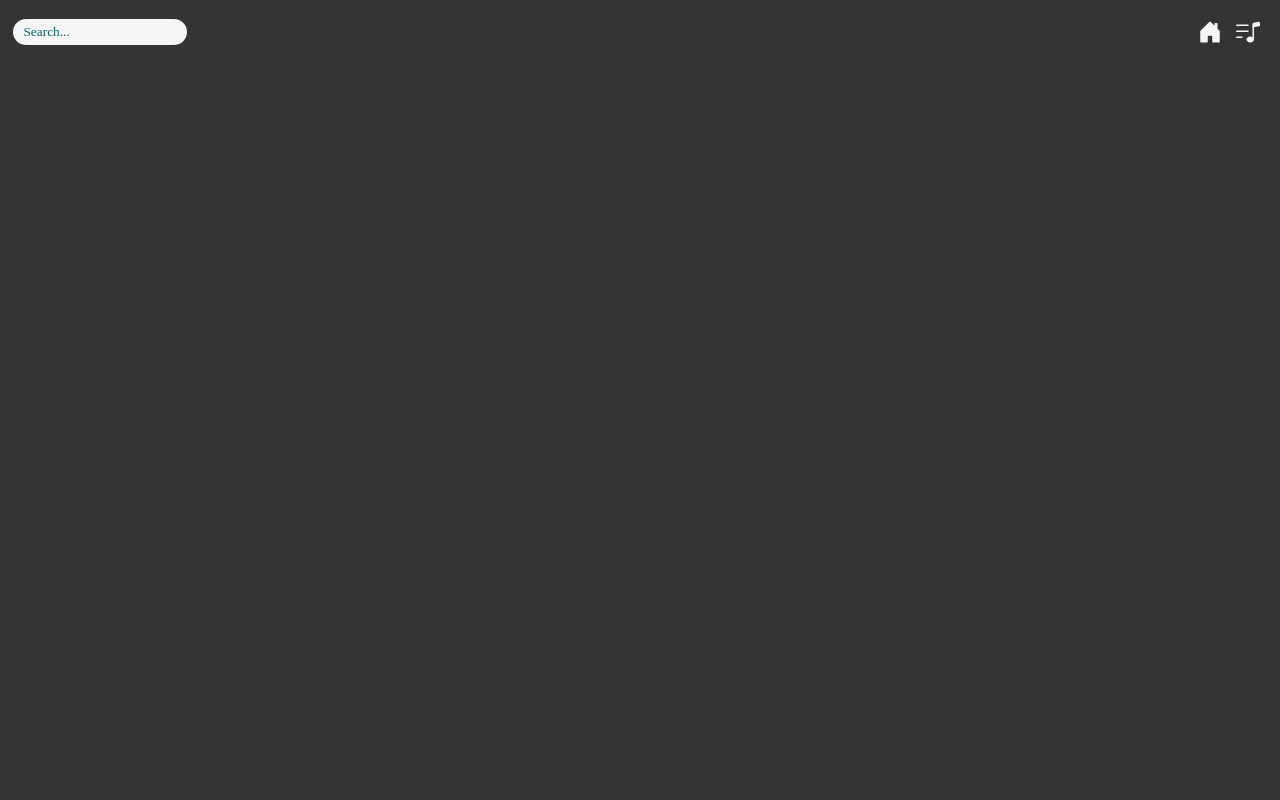
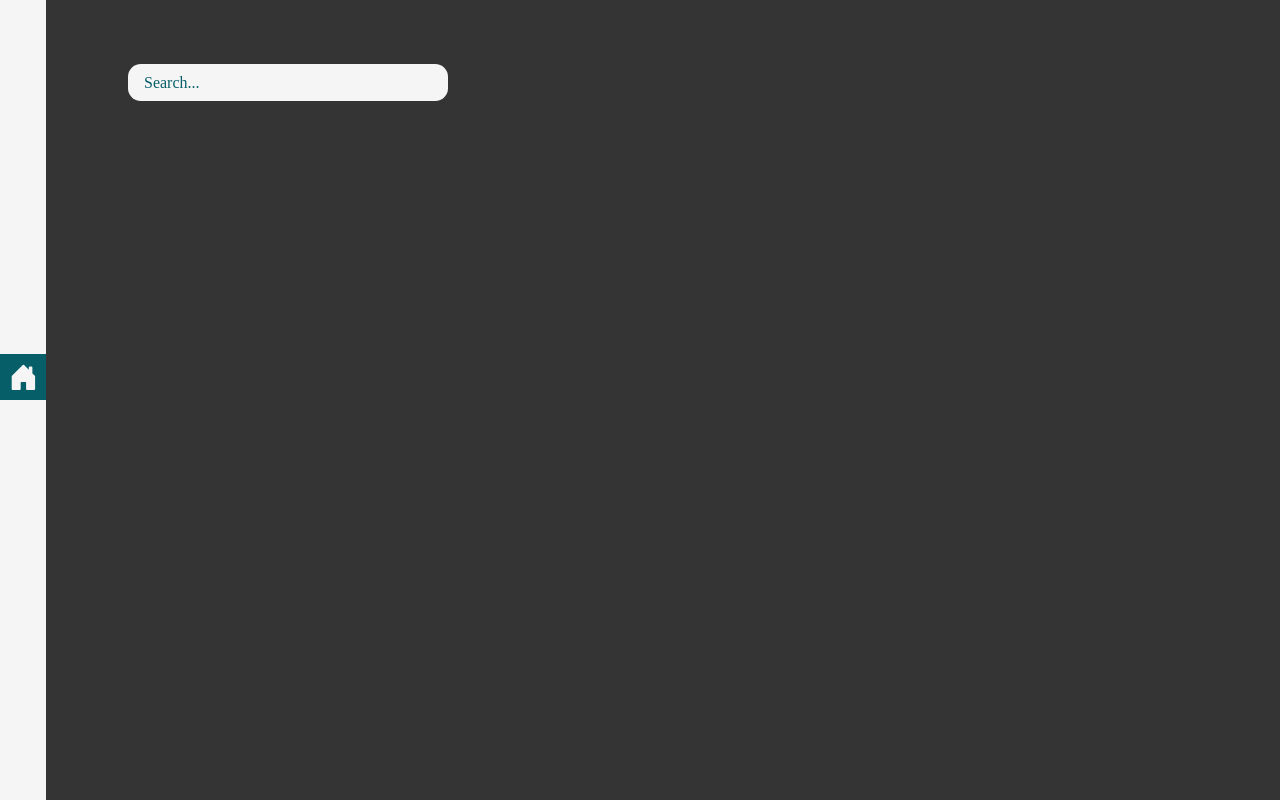
Before and after one commit to williamnw03/music-player-web, a React (Create React App) app: page / in a window 1280 px wide. Built offline with nearby package versions, Linux system fonts and the light colour scheme.

Commit message:
Finished Navbar

```diff
--- a/src/components/Nav/Nav.css
+++ b/src/components/Nav/Nav.css
@@ -1,4 +1,10 @@
 @import url("../../index.css");
+
+:root {
+    --space-sidebar-768: 18.5vw;
+    --space-sidebar-1280: 10vw;
+}
+
 
 div.nav-padding{
     padding: 0.8em;
@@ -14,7 +20,7 @@ nav.navbar{
 
 /* Search Bar */
 nav.navbar div.searchbar-section input.searchbar{
-    border-radius: 2em;
+    border-radius: 0.8em;
     border: none;
 
     padding: 0.4em;
@@ -37,7 +43,7 @@ nav.navbar div.navigation-section ul{
 
     list-style-type: none;
 
-    font-size: 1.5em;
+    font-size: 1.8em;
     line-height: 0;
 }
 
@@ -48,3 +54,147 @@ nav.navbar div.navigation-section ul li a{
 
     padding: 0.3em;
 }
+
+nav.navbar div.navigation-section ul li a:hover{
+    opacity: 0.8;
+}
+
+@media all and (min-width: 320px) {
+
+    div.nav-padding{
+        padding: 0.8em 2em;
+    }
+
+    /* Search Bar */
+    nav.navbar div.searchbar-section input.searchbar{
+        width: 90%;
+    }
+}
+
+@media all and (min-width: 375px) {
+
+    /* Search Bar */
+    nav.navbar div.searchbar-section input.searchbar{
+        padding: 0.6em;
+        font-size: 1em;
+    }
+
+}
+
+@media all and (min-width: 390px) {
+
+    div.nav-padding{
+        padding: 1.8em 2.4em;
+    }
+
+    /* Search Bar */
+    nav.navbar div.searchbar-section input.searchbar{
+        padding: 0.6em;
+        font-size: 1em;
+    }
+
+    /* Navigation */
+    nav.navbar div.navigation-section ul{
+        font-size: 2.2em;
+    }
+}
+
+@media all and (min-width: 540px) {
+
+    /* Search Bar */
+    nav.navbar div.searchbar-section input.searchbar{
+        width: 100%;
+    }
+}
+
+@media all and (min-width: 768px) {
+    div.nav-padding{
+        padding: 0;
+        margin-top: 4em;
+    }
+
+    nav.navbar{
+        flex-direction: row-reverse;
+        justify-content: start;
+    }
+
+    /* Search Bar */
+    nav.navbar div.searchbar-section {
+        margin-left: var(--space-sidebar-768);
+    }
+
+    nav.navbar div.searchbar-section input.searchbar{
+        width: 20em;
+    }
+
+    /* Navigation */
+    nav.navbar div.navigation-section{
+        display: flex;
+        align-items: center;
+        justify-content: center;
+
+        position: fixed;
+        top: 0;
+
+        height: 100vh;
+
+        background-color: var(--white);
+    }
+
+    nav.navbar div.navigation-section ul{
+        flex-direction: column;
+
+        position: relative;
+    }
+
+    nav.navbar div.navigation-section ul::before{
+        content: "";
+        display: block;
+        position: absolute;
+        top: 0;
+        left: 0;
+
+        background-color: var(--green-dark);
+        width: 100%;
+        height: 50%;
+
+        transition: all 0.3s;
+    }
+
+    nav.navbar div.navigation-section ul li a{
+        position: relative;
+        color: var(--green-dark);
+
+        transition: all 0.3s;
+    }
+
+    nav.navbar div.navigation-section ul li a:hover{
+        opacity: 1;
+    }
+
+    nav.navbar div.navigation-section ul li.home-button a{
+        color: var(--white);
+    }
+
+    /* Animation for Sidebar */
+    nav.navbar div.navigation-section ul.sidebar-active-playlist::before{
+        top: 50%;
+    }
+
+    nav.navbar div.navigation-section ul.sidebar-active-playlist li.playlist-button a{
+        color: var(--white);
+    }
+
+    nav.navbar div.navigation-section ul.sidebar-active-playlist li.home-button a{
+        color: var(--green-dark);
+    }
+
+}
+
+@media all and (min-width: 1280px){
+    /* Search Bar */
+    nav.navbar div.searchbar-section {
+        margin-left: var(--space-sidebar-1280);
+    }
+
+}
--- a/src/components/Nav/Nav.js
+++ b/src/components/Nav/Nav.js
@@ -1,3 +1,5 @@
+import { useState } from "react"
+
 // Import Components
 import ListMusic from "../ListMusic/ListMusic.js"
 
@@ -11,6 +13,10 @@ import "./Nav.css"
 
 
 function Nav() {
+    const [activePlaylist, setActivePlaylist] = useState(false)
+
+    // Sidebar Active Page
+    const sidebarClick = () => setActivePlaylist(prev => !prev)
 
     return (
         <div className="nav-padding">
@@ -20,9 +26,9 @@ function Nav() {
                 </div>
 
                 <div className="navigation-section">
-                    <ul>
-                        <li className="home-button"> <a href="#"><HouseDoorFill/></a> </li>
-                        <li className="playlist-button"> <a href="#"><MusicNoteList/></a> </li>
+                    <ul className={`${activePlaylist ? "sidebar-active-playlist" : ""}`}>
+                        <li className="home-button"> <a href="#" onClick={sidebarClick}><HouseDoorFill/></a> </li>
+                        <li className="playlist-button"> <a href="#" onClick={sidebarClick}><MusicNoteList/></a> </li>
                     </ul>
                 </div>
             </nav>
```
